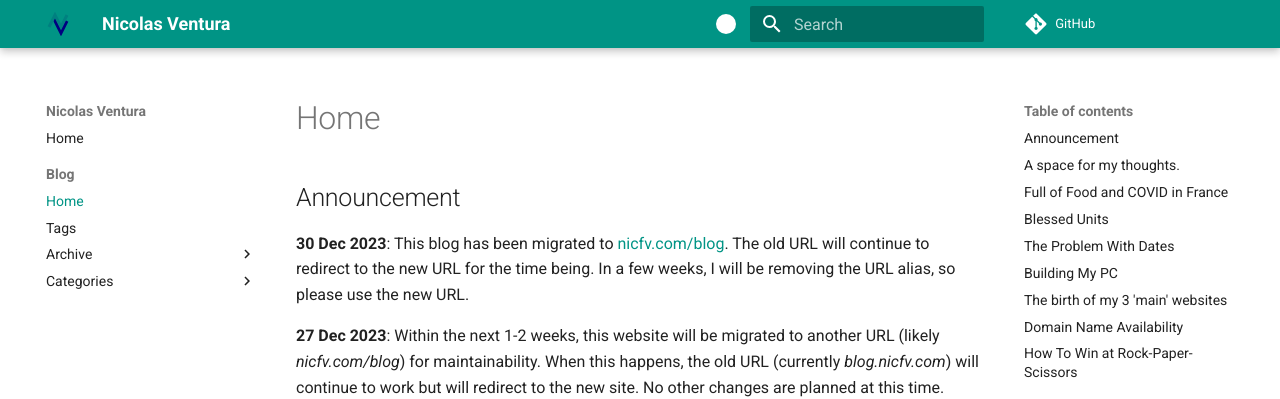
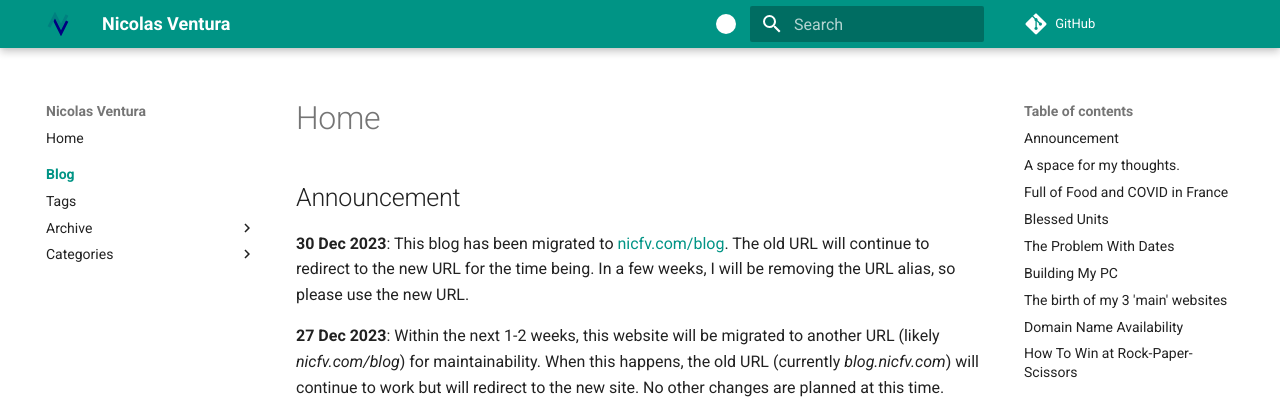
Before and after one commit to nicfv/Me, an MkDocs documentation site: the page built from docs/blog/index.md, in a window 1280 px wide. Shown: the top 399 px of the page. Built offline with MkDocs 1.6.1 and Material for MkDocs 9.7.7, drawn with Linux system fonts in a browser that asks for light colours; comment, search, counter and statistics services are not loaded.

Commit message:
Add more features

```diff
--- a/mkdocs.yml
+++ b/mkdocs.yml
@@ -7,6 +7,10 @@
   features:
     - navigation.sections
     - navigation.top
+    - navigation.indexes
+    - search.suggest
+    - search.highlight
+    - search.share
   palette:
     # Palette toggle for light mode
     - media: "(prefers-color-scheme: light)"
```
